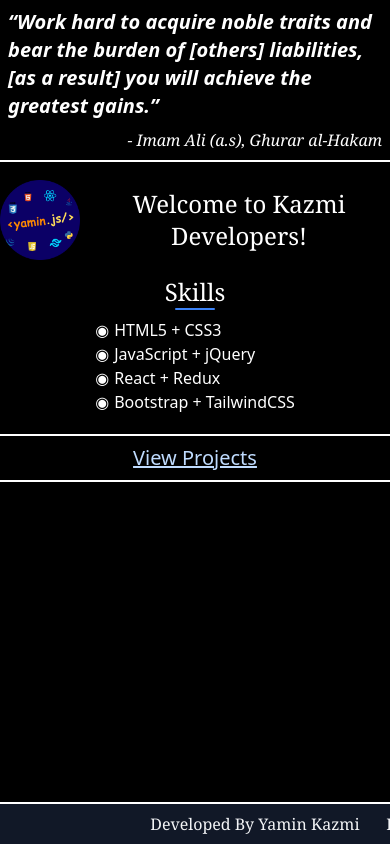
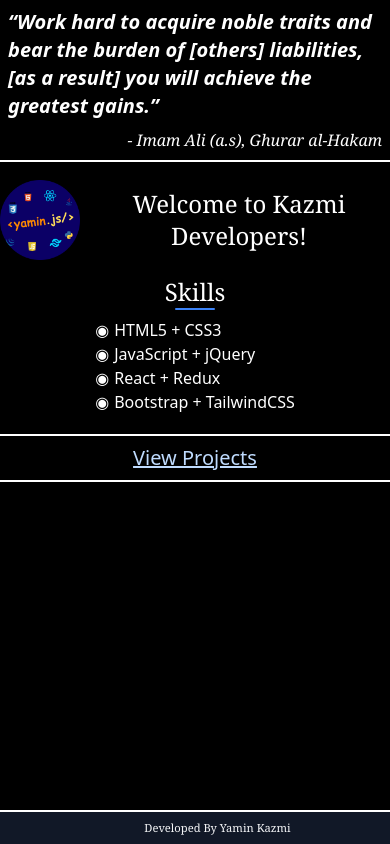
Before and after one commit to Yamin14/Portfolio, a React (Vite) app: page / in a window 390 px wide. Built offline with nearby package versions, Linux system fonts and the light colour scheme.

Commit message:
Footer fixed

```diff
--- a/src/components/Footer.tsx
+++ b/src/components/Footer.tsx
@@ -2,7 +2,7 @@
 const Footer = () => {
     return (
       <div className="fixed bottom-0 w-screen bg-gray-900 text-gray-100 border-t-2 border-white">
-          <div className="flex justify-between footer p-2 font-serif md:text-2xl lg:text-3xl">
+          <div className="flex justify-between footer p-2 font-serif text-xl md:text-2xl lg:text-3xl">
               <p>Developed By Yamin Kazmi</p>
               <p>Kazmi Developers</p>
           </div>
--- a/src/index.css
+++ b/src/index.css
@@ -35,3 +35,10 @@ ul li::before {
         animation: move 20s linear 2s infinite normal;
     }
 }
+
+@media screen and (max-width: 475px) {
+    .footer {
+        font-size: 0.7rem;
+        padding: 2px;
+    }
+}
--- a/src/projectDetails/projects.tsx
+++ b/src/projectDetails/projects.tsx
@@ -15,7 +15,7 @@ export const projectsInfo = titles.map((t, i) => {
     return {
         title: t,
         desc: descriptions[i],
-        image: `public/images/image (${i}).png`,
+        image: `/public/images/image (${i}).png`,
         github: github_links[i],
         linkedin: linkedin_links[i]
     }
```
